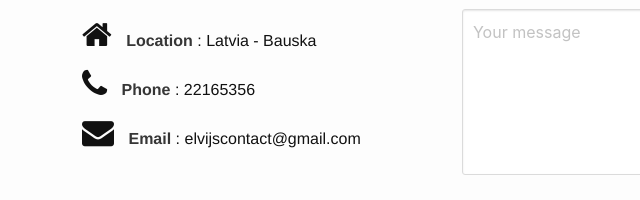
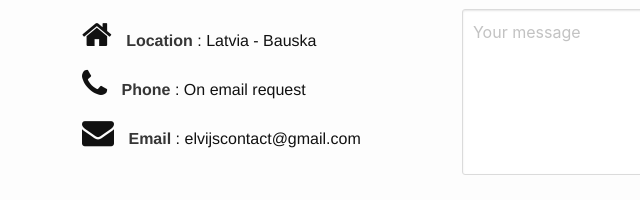
Before and after one commit to ElvijsA/ElvijsA.github.io, a plain HTML site: page index.html in a window 1280 px wide. Shown: the part 1986-2186 px from the top of the page, 0-640 px from the left. Drawn offline with nearby package versions, Linux system fonts and the light colour scheme.

Commit message:
Update index.html

```diff
--- a/index.html
+++ b/index.html
@@ -187,7 +187,7 @@ document.addEventListener('DOMContentLoaded', function () {
       </p>
       <p><i class="fa fa-phone fa-2x" aria-hidden="true"></i>
       <strong>Phone</strong> :
-      22165356
+      On email request
       </p>
       <p><i class="fa fa-envelope fa-2x" aria-hidden="true"></i>
       <strong>Email</strong> :
```
